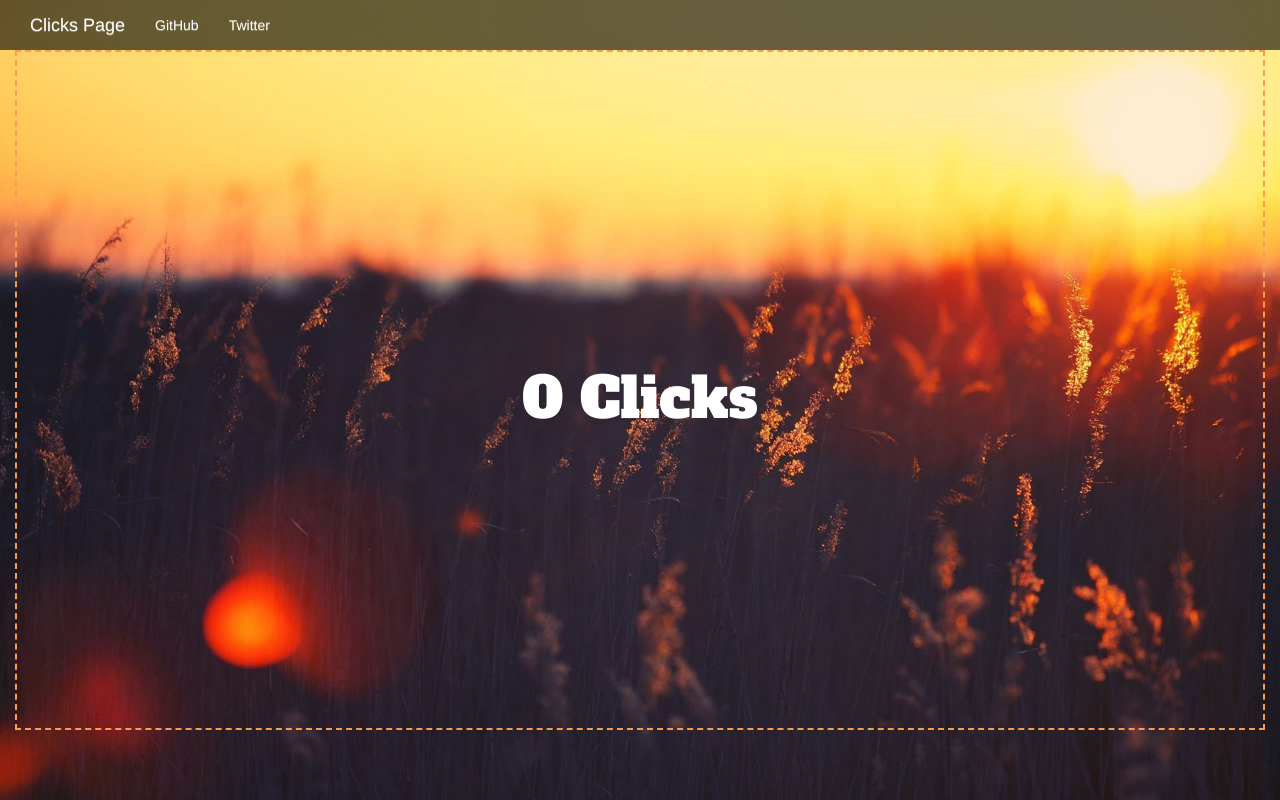
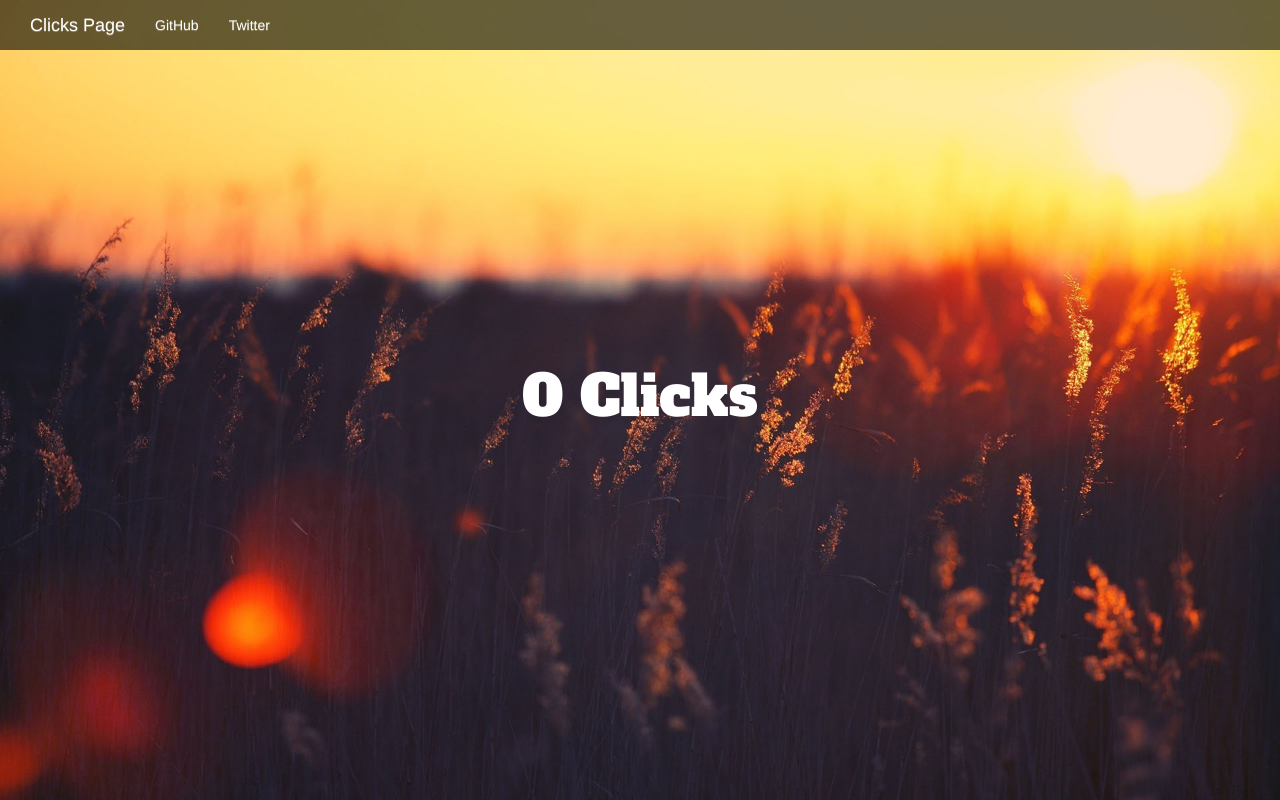
Before and after one commit to luisreys/ClickPage, a plain HTML site: page index.html in a window 1280 px wide. Drawn offline with nearby package versions, Linux system fonts and the light colour scheme.

```diff
--- a/styles.css
+++ b/styles.css
@@ -22,8 +22,14 @@ body{
 .counter{
     height: 85vh;
     line-height: 85vh;
-    border: 2px dashed #f69c55;
+    /*border: 2px dashed #f69c55; */
     text-align: center;
+
+    /* Unable text selection*/
+    -moz-user-select: none; -webkit-user-select: none; -ms-user-select:none; user-select:none;-o-user-select:none;
+    unselectable: on;
+    onselectstart:return false;
+    onmousedown:return false;
 }
 
 .counter h1{
```
